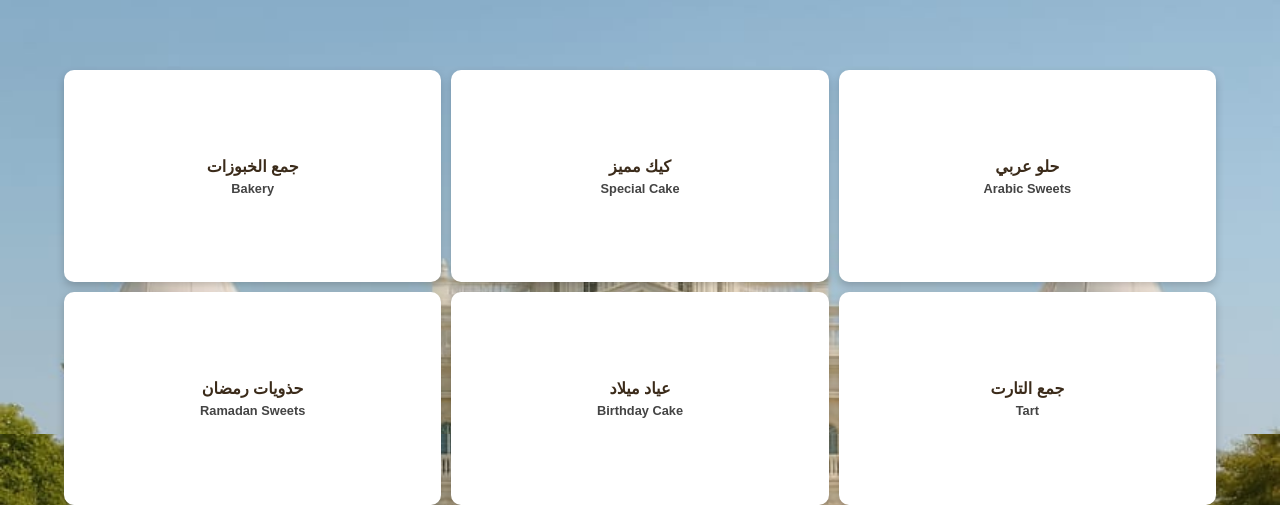
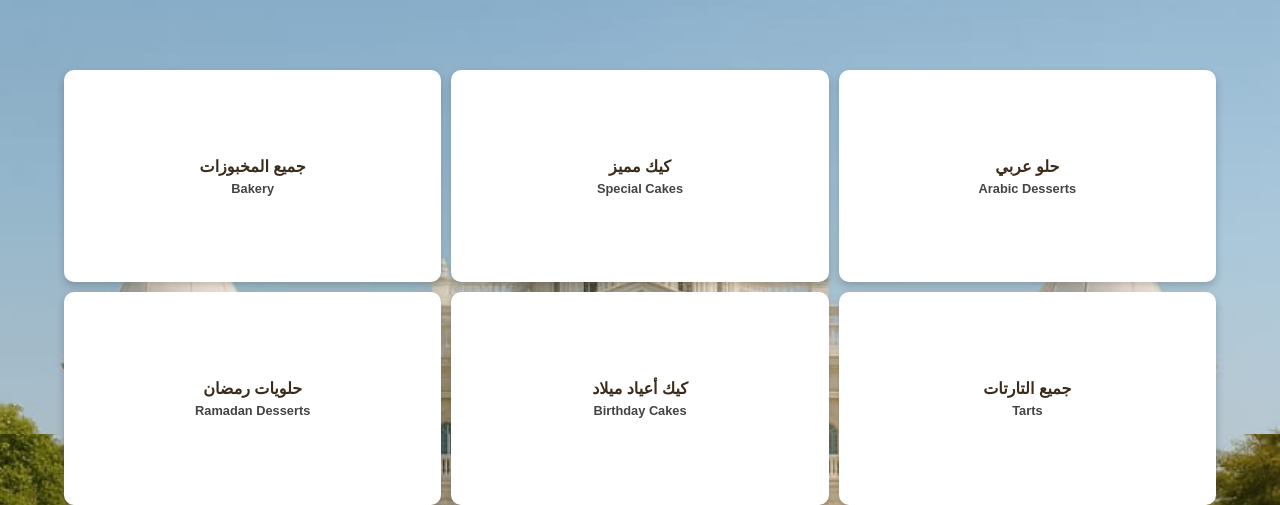
Before and after one commit to chefhisham/hishammenu, a plain HTML site: page index.html in a window 1280 px wide. Shown: the part 396-901 px from the top of the page. Drawn offline with Linux system fonts and the light colour scheme.

Commit message:
Update index.html

```diff
--- a/index.html
+++ b/index.html
@@ -78,12 +78,12 @@
   <h2>حلويات الشيف هشام</h2>
 
   <div class="boxes">
-    <div class="box">حلو عربي <span>Arabic Sweets</span></div>
-    <div class="box">كيك مميز <span>Special Cake</span></div>
-    <div class="box">جمع الخبوزات <span>Bakery</span></div>
-    <div class="box">جمع التارت <span>Tart</span></div>
-    <div class="box">عياد ميلاد <span>Birthday Cake</span></div>
-    <div class="box">حذويات رمضان <span>Ramadan Sweets</span></div>
+    <div class="box">حلو عربي <span>Arabic Desserts</span></div>
+    <div class="box">كيك مميز <span>Special Cakes</span></div>
+    <div class="box">جميع المخبوزات <span>Bakery</span></div>
+    <div class="box">جميع التارتات <span>Tarts</span></div>
+    <div class="box">كيك أعياد ميلاد <span>Birthday Cakes</span></div>
+    <div class="box">حلويات رمضان <span>Ramadan Desserts</span></div>
   </div>
 </body>
 </html>
```
